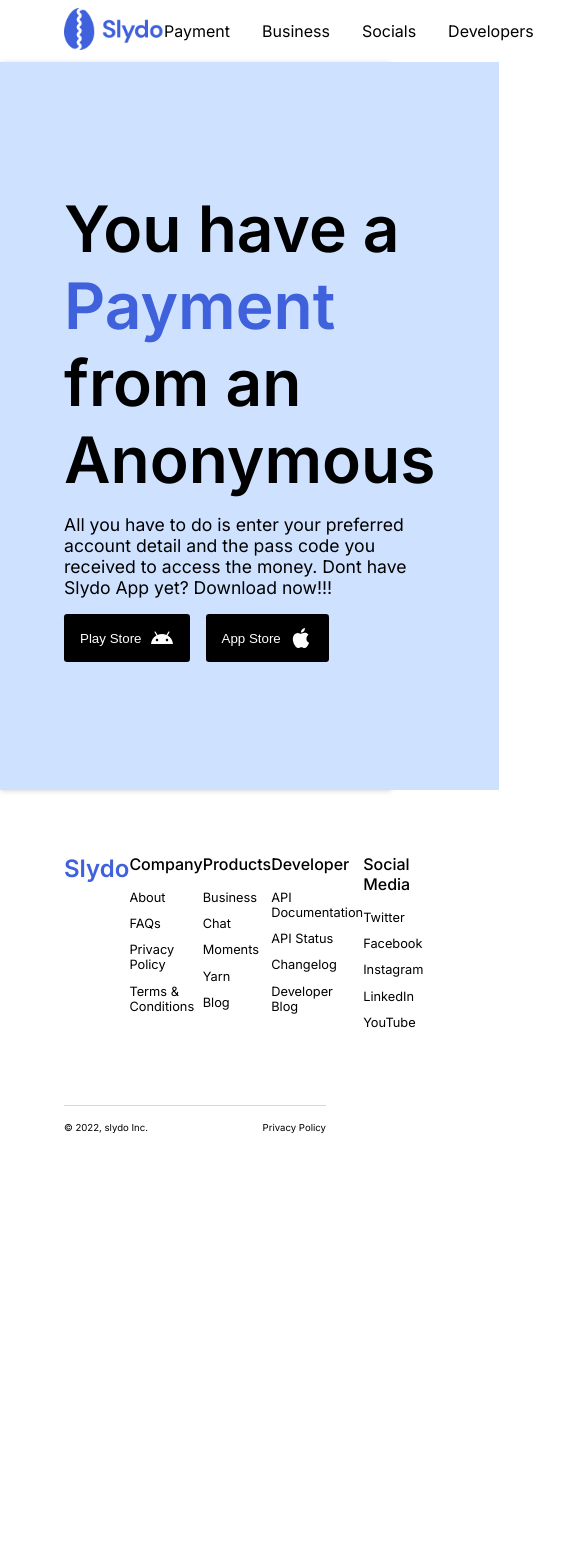
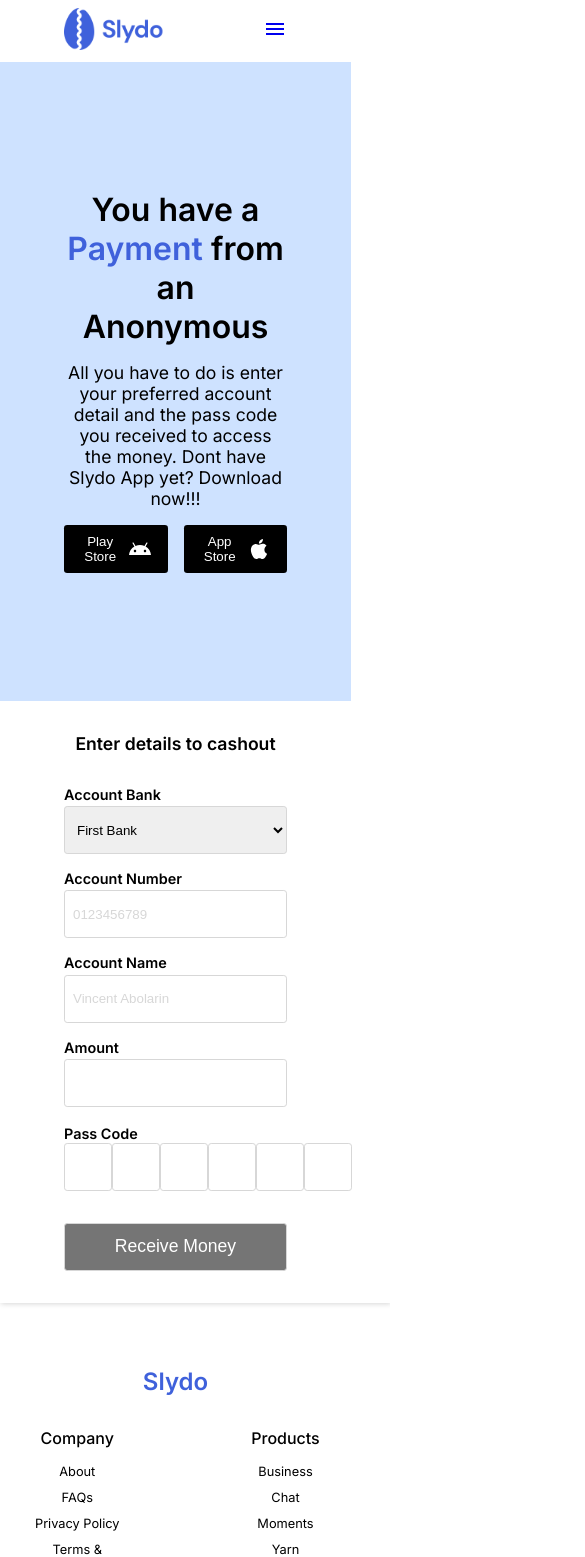
Before and after one commit to vincentabolarin/slydo, a Next.js app: page / in a window 390 px wide. Shown: the top 1557 px of the page, 585 px wide, since content can reach past the window. Before the commit the page ends 1149 px from the top, so only its background shows below. Built offline with nearby package versions, Linux system fonts and the light colour scheme.

Commit message:
implement responsiveness

```diff
--- a/app/page.module.scss
+++ b/app/page.module.scss
@@ -1,5 +1,7 @@
 .container {
   min-height: 100vh;
+  max-width: 100vw;
+  overflow-x: hidden;
 
   main {
     display: grid;
@@ -7,3 +9,12 @@
     box-shadow: 1px 1px 5px var(--gray-light);
   }
 }
+
+@media screen and (max-width: 1280px) {
+  .container {
+    main {
+      display: flex;
+      flex-direction: column;
+    }
+  }
+}
--- a/components/Footer.tsx
+++ b/components/Footer.tsx
@@ -5,7 +5,8 @@
       <>
         <div className={styles.container}>
           <section className={styles.main}>
-            <div className={styles.name}>Slydo</div>
+            <p className={styles.name}>Slydo</p>
+            <div className={styles.others}>
               <div className={styles.other}>
                 <p className={`font-small-plus ${styles.heading}`}>Company</p>
                 <p className="font-small">About</p>
@@ -38,6 +39,7 @@
                 <p className="font-small">LinkedIn</p>
                 <p className="font-small">YouTube</p>
               </div>
+            </div>
           </section>
           <section className={styles.copyright}>
             <p className="font-small-minus">&copy; 2022, slydo Inc.</p>
--- a/components/Info.tsx
+++ b/components/Info.tsx
@@ -8,7 +8,7 @@
     return (
         <>
             <div className={styles.container}>
-                <p className="font-big">
+                <p className={`font-big ${styles.mainText}`}>
                     You have a <span className="font-blue">Payment</span> from an Anonymous
                 </p>
 
--- a/components/NavBar.tsx
+++ b/components/NavBar.tsx
@@ -1,15 +1,23 @@
+"use client";
+
 import Image from "next/image";
 import Link from "next/link";
 import styles from "../styles/navbar.module.scss";
 import logo from "/public/slydo_logo.png";
+import { Menu } from "@mui/icons-material";
 
 const NavBar = () => {
+  const toggleMenu = () => {
+    const mobileMenuItems = document.getElementById("mobileMenuItems") as HTMLElement;
+    mobileMenuItems.classList.toggle(`${styles.active}`);
+  }
+
   return (
     <>
       <div className={styles.container}>
         <div className={styles.logo}>
           <Link href="/">
-            <Image src={logo} alt="logo" width={100}  />
+            <Image src={logo} alt="logo" width={100} />
           </Link>
         </div>
 
@@ -24,6 +32,24 @@
             <button>Login</button>
           </div>
         </div>
+
+        <div className={styles.mobileMenu} onClick={toggleMenu}>
+          <Link href="/">
+            <Menu />
+          </Link>
+        </div>
+      </div>
+
+      <div className={`${styles.menu} ${styles.mobileMenuItems}`} id="mobileMenuItems">
+        <Link href="/">Payment</Link>
+        <Link href="/">Business</Link>
+        <Link href="/">Socials</Link>
+        <Link href="/">Developers</Link>
+
+        <div className={styles.buttons}>
+          <button>Create Account</button>
+          <button>Login</button>
+        </div>
       </div>
     </>
   );
--- a/styles/footer.module.scss
+++ b/styles/footer.module.scss
@@ -1,15 +1,20 @@
 .container {
     padding: 4rem 4rem 0 4rem;
+    max-width: 90%;
 
     .main {
         display: grid;
-        grid-template-columns: 2fr 1fr 1fr 1fr 1fr;
+        grid-template-columns: 1fr 4fr;
 
         .name {
             font-size: 1.5rem;
             font-weight: 600;
             color: var(--primary-color);
         }
+
+        .others {
+            display: flex;
+            justify-content: space-between;
 
             .other {
                 p {
@@ -20,6 +25,7 @@
                     font-weight: 500;
                     margin-bottom: 1rem;
                     cursor: default;
+                }
             }
         }
     }
@@ -36,3 +42,38 @@
         }
     }
 }
+
+@media screen and (max-width: 1280px) {
+    .container {
+        .main {
+            display: flex;
+            flex-direction: column;
+            align-items: center;
+
+            p {
+                text-align: center;
+            }
+
+            .others {
+                display: grid;
+                grid-template-columns: 1fr 1fr;
+                column-gap: 8rem;
+
+                .other {
+                    .heading {
+                        margin-top: 2rem;
+                    }
+
+                    p {
+                        text-align: center;
+                    }
+                }
+            }
+        }
+
+        .copyright {
+            flex-direction: column;
+            align-items: center;
+        }
+    }
+}
--- a/styles/form.module.scss
+++ b/styles/form.module.scss
@@ -1,5 +1,6 @@
 .container {
     padding: 2rem 8rem;
+    max-width: 90%;
 
     .heading {
         text-align: center;
@@ -62,3 +63,9 @@
         }
     }
 }
+
+@media screen and (max-width: 968px) {
+    .container {
+        padding: 2rem 4rem;
+    }
+}
--- a/styles/info.module.scss
+++ b/styles/info.module.scss
@@ -1,4 +1,5 @@
 .container {
+    max-width: 90%;
     padding: 8rem 4rem;
     background-color: var(--gray-ice);
 
@@ -22,3 +23,24 @@
         }
     }
 }
+
+@media screen and (max-width: 1280px) {
+  .container {
+    display: flex;
+    flex-direction: column;
+    justify-content: center;
+    align-items: center;
+
+    p {
+        text-align: center;
+    }
+  }
+}
+
+@media screen and (max-width: 968px) {
+    .container {
+        .mainText {
+            font-size: 2rem;
+        }
+    }
+}
--- a/styles/navbar.module.scss
+++ b/styles/navbar.module.scss
@@ -4,6 +4,7 @@
     display: flex;
     justify-content: space-between;
     align-items: center;
+    max-width: 90%;
 
     .logo {
         .logoText {
@@ -42,4 +43,71 @@
             }
         }
     }
+
+    .mobileMenu {
+        display: none;
+        cursor: pointer;
+    }
 }
+
+.mobileMenuItems {
+    // height: auto;
+    max-height: 0;
+    overflow: hidden;
+    display: flex;
+    flex-direction: column;
+    align-items: center;
+    gap: 1rem;
+    transition: max-height .5s;
+
+    a {
+        text-decoration: none;
+        color: var(--black);
+
+        &:hover {
+            color: var(--primary-color);
+            scale: 1.1;
+        }
+    }
+
+    .buttons {
+        display: flex;
+        flex-direction: column;
+        align-items: center;
+        gap: 1rem;
+        margin-left: 0;
+
+        button {
+            background-color: var(--primary-color);
+            height: 2rem;
+            border-radius: 1rem;
+            padding: .5rem 1rem;
+            color: var(--white);
+            border: none;
+            cursor: pointer;
+        }
+    }
+
+    &.active {
+        max-height: 100vh;
+        transition: max-height .5s;
+    }
+}
+
+@media screen and (max-width: 1280px) {
+    .container {
+        .menu {
+            display: none;
+        }
+
+        .mobileMenu {
+            display: block;
+        }
+    }
+}
+
+@media screen and (min-width: 1281px) {
+    .mobileMenuItems {
+        display: none;
+    }
+}
```
Lines whose indentation alone changed are shown as unchanged.
